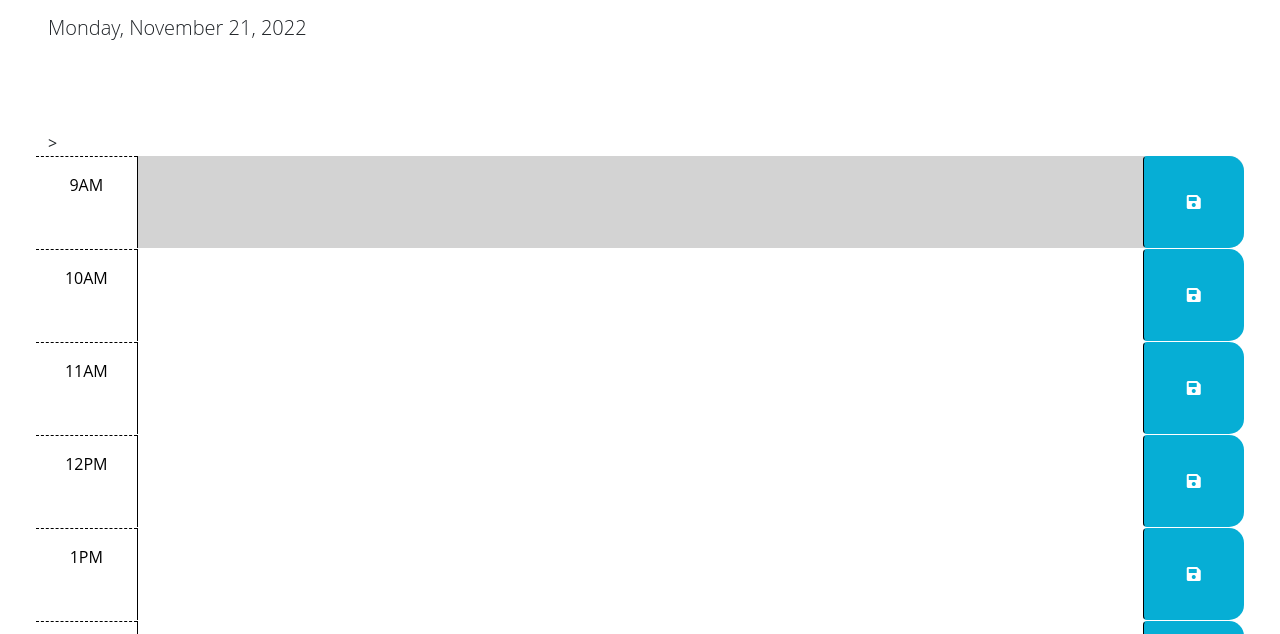
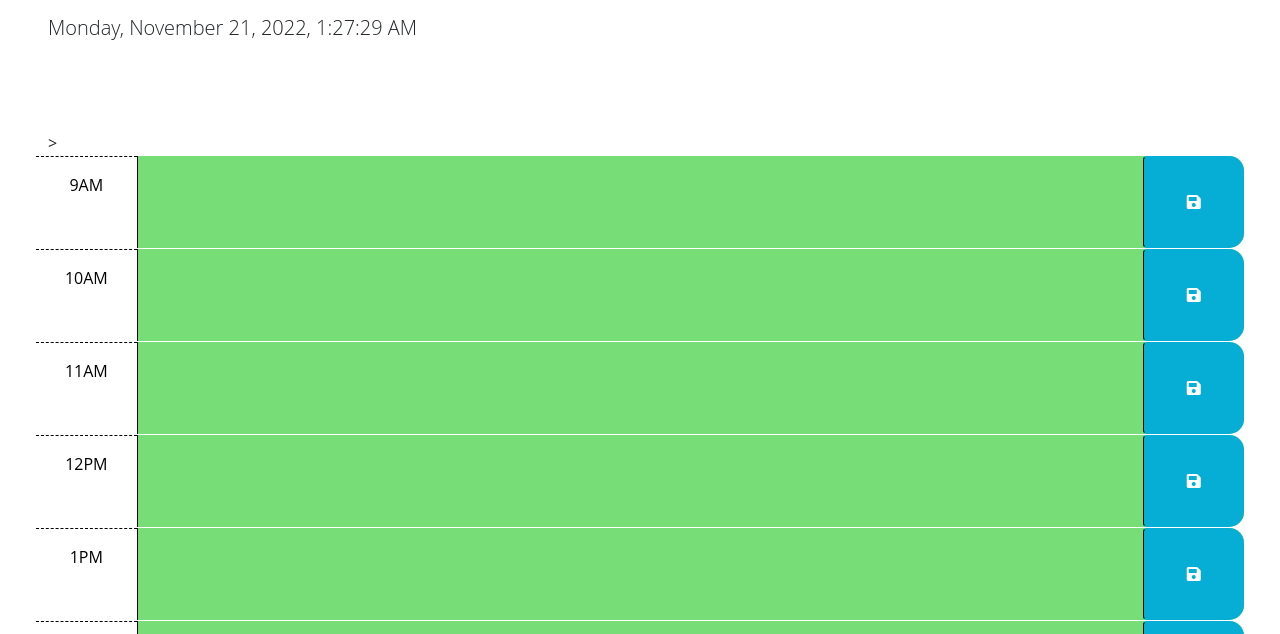
Before and after one commit to BaldurTheBuilder/Work-Day-Scheduler-SN8675309asf-nw, a plain HTML site: page index.html in a window 1280 px wide. Shown: the part 166-800 px from the top of the page. Drawn offline with nearby package versions, Linux system fonts and the light colour scheme.

Commit message:
coded color blocks so their color changes depending on past/present/future. The website changes this color when the website is opened and at every new hour.

```diff
--- a/Develop/script.js
+++ b/Develop/script.js
@@ -1,7 +1,18 @@
+var arrayOfIds = ["hour-9","hour-10","hour-11","hour-12","hour-1","hour-2","hour-3","hour-4","hour-5"];
+var ourCycleOfTimeCards = [];
+
+//cycle through our hours and assign variables to each hour card
+for (let index = 0; index < 9; index++) {
+  ourCycleOfTimeCards[index] = document.getElementById(arrayOfIds[index]);
+}
+
 // Wrap all code that interacts with the DOM in a call to jQuery to ensure that
 // the code isn't run until the browser has finished rendering all the elements
 // in the html.
 $(function () {
+  //when we first run the program, we want to format the time blocks.
+  formatTimeColors();
+
   // TODO: Add a listener for click events on the save button. This code should
   // use the id in the containing time-block as a key to save the user input in
   // local storage. HINT: What does `this` reference in the click listener
@@ -25,15 +36,36 @@ $(function () {
 //WHEN I open the planner
 //THEN the current day is displayed at the top of the calendar
 var displayTime = setInterval(function(){
-  var time = dayjs().format('dddd, MMMM D, YYYY');
+  var time = dayjs().format('dddd, MMMM D, YYYY, h:mm:ss A');
   $('#time-display').text(time);
+  var isNewHour = dayjs().format('mmss');
+  //every time we reach a new hour, we want to reformat our time colors.
+  if(isNewHour == '0000') {
+    formatTimeColors();
+  }
 },1000);
 
 //WHEN I view the time blocks for that day
 //THEN each time block is color-coded to indicate whether it is in the past, present, or future
-  //this format is already set up with classes in the HTML file: #past, #present, and #future.
-  //so this needs to tap into dayjs to detect what color each block should be.
-
+function formatTimeColors() {
+  //figure out what hour it is in military time
+  var currentTime = dayjs().format('H');
+  //for loop that cycles through our hours
+  for (let testedTime = 0; testedTime < 9; testedTime++) {
+    //if the current hour is greater than the checked hour, we know it is in the past.
+    if(currentTime > 9+testedTime) {
+      ourCycleOfTimeCards[testedTime].classList.add("past");
+    }
+    //else if the hour is equal to our current hour, we add the "present" class
+    else if(currentTime == 9+testedTime ){
+      ourCycleOfTimeCards[testedTime].classList.add("present");
+    }
+    //else we add the "future" class.
+    else {
+      ourCycleOfTimeCards[testedTime].classList.add("future");
+    }
+  }
+};
 
 //WHEN I click into a time block
 //THEN I can enter an event
--- a/index.html
+++ b/index.html
@@ -31,20 +31,10 @@
       <p id="time-display" class="lead"></p>
     </header>
     <div class="container-fluid px-5">
-      <!-- Use class for "past", "present", and "future" to apply styles to the
-        time-block divs accordingly. The javascript will need to do this by
-        adding/removing these classes on each div by comparing the hour in the
-        id to the current hour. The html provided below is meant to be an example
-        demonstrating how the css provided can be leveraged to create the
-        desired layout and colors. The html below should be removed or updated
-        in the finished product. Remember to delete this comment once the
-        code is implemented.
-        -->
 
         <!--//WHEN I scroll down
         //THEN I am presented with time blocks for standard business hours-->>
-      <!-- Example of a past time block. The "past" class adds a gray background color. -->
-      <div id="hour-9" class="row time-block past">
+      <div id="hour-9" class="row time-block">
         <div class="col-2 col-md-1 hour text-center py-3">9AM</div>
         <textarea class="col-8 col-md-10 description" rows="3"> </textarea>
         <button class="btn saveBtn col-2 col-md-1" aria-label="save">
```
